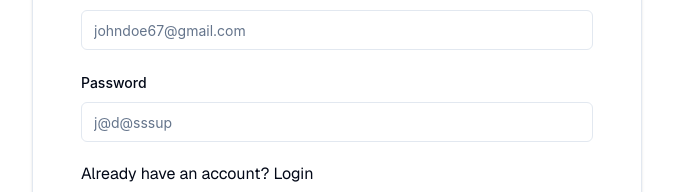
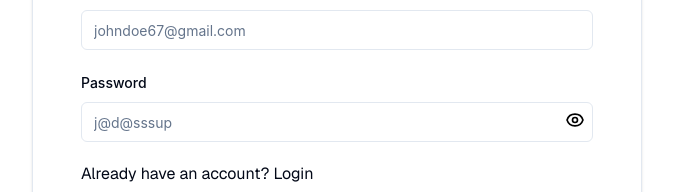
Before and after one commit to muhammedanaskhan/find-roomie, a Next.js app in the folder Frontend/: page /register in a window 1280 px wide. Shown: the part 412-604 px from the top of the page, without its empty margins (303-976 px from the left). Built offline with nearby package versions, Linux system fonts and the light colour scheme.

Commit message:
password hide/show in register page form

```diff
--- a/Frontend/src/components/RegisterForm/RegisterForm.tsx
+++ b/Frontend/src/components/RegisterForm/RegisterForm.tsx
@@ -29,6 +29,10 @@ import { jwtDecode } from "jwt-decode"
 import { useAppDispatch } from "@/Redux/hooks"
 import { setAuth } from "@/Redux/authSlice"
 import { Card } from "../ui/card"
+
+import eyeOff from "@/assets/images/eyeOff.svg"
+import eyeOn from "@/assets/images/eyeOn.svg"
+import Image from "next/image"
 
 const formSchema = z.object({
     firstName: z.string(),
@@ -160,6 +164,12 @@ export function RegisterForm() {
     }
 
 
+    const [showPassword, setShowPassword] = useState(false);
+
+    const togglePasswordVisibility = () => {
+        setShowPassword(!showPassword)
+    }
+
     return (
         <Card className=" p-6 sm:p-10 lg:p-12">
             <div className='flex justify-center items-center mb-8'>
@@ -225,19 +235,35 @@ export function RegisterForm() {
                             </FormItem>
                         )}
                     />
+                    <div className="relative">
                         <FormField
                             control={form.control}
                             name="password"
+
                             render={({ field }) => (
                                 <FormItem>
                                     <FormLabel>Password</FormLabel>
                                     <FormControl>
-                                    <Input placeholder="j@d@sssup" {...field} />
+                                        <Input type={showPassword ? 'text' : 'password'} placeholder="j@d@sssup" {...field} />
+
                                     </FormControl>
                                     <FormMessage />
                                 </FormItem>
                             )}
                         />
+                        <button
+                            type="button"
+                            onClick={togglePasswordVisibility}
+                            className="absolute inset-y-[50px] right-2 flex items-center focus:outline-none"
+                        >
+                            {showPassword ? (
+                                <Image src={eyeOff} alt="hide password" width={20} height={20} />
+                            ) : (
+                                <Image src={eyeOn} alt="show password" width={20} height={20} />
+                            )}
+                        </button>
+                    </div>
+
                     <p>Already have an account? <span><Link href='/login'>Login</Link></span></p>
                     <Button type="submit" className="w-full hover:bg-primaryBlue  bg-primaryBlue">Submit</Button>
 
--- a/Frontend/src/components/ui/input.tsx
+++ b/Frontend/src/components/ui/input.tsx
@@ -11,7 +11,7 @@ const Input = React.forwardRef<HTMLInputElement, InputProps>(
       <input
         type={type}
         className={cn(
-          "flex h-10 w-full rounded-md border border-input bg-background px-3 py-2 text-sm ring-offset-background file:border-0 file:bg-transparent file:text-sm file:font-medium placeholder:text-muted-foreground focus-visible:outline-none focus-visible:ring-2 focus-visible:ring-ring focus-visible:ring-offset-2 disabled:cursor-not-allowed disabled:opacity-50",
+          "flex h-10 w-full rounded-md border border-input bg-background px-3 py-2 text-sm ring-offset-background file:border-0 file:bg-transparent file:text-sm file:font-medium placeholder:text-muted-foreground  disabled:cursor-not-allowed disabled:opacity-50",
           className
         )}
         ref={ref}
```
Also changed, not shown: Frontend/src/assets/images/eyeOff.svg (added), Frontend/src/assets/images/eyeOn.svg (added). Lines whose indentation alone changed are shown as unchanged.
